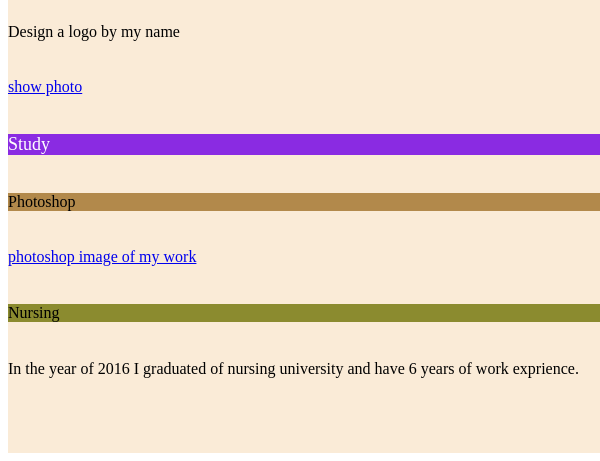
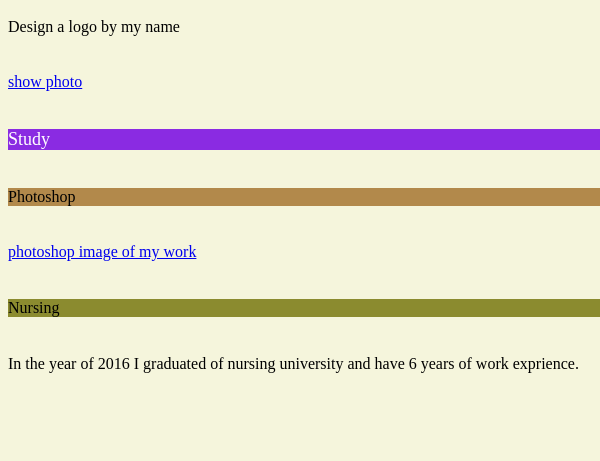
Before and after one commit to ju-nmd2022/wuid-portfolio-fatemenoch, a plain HTML site: page responsive.html in a window 600 px wide. Shown: the part 378-839 px from the top of the page. Drawn offline with Linux system fonts and the light colour scheme.

Commit message:
responsive

```diff
--- a/css/flexbox.css
+++ b/css/flexbox.css
@@ -1,7 +1,6 @@
-.container{
+.grid_container{
     display: flex;
     width: 100vw;
-    background-color: antiquewhite;
  justify-content: space-between;
 flex-direction: column;
 height: 100vh;
--- a/css/grid.css
+++ b/css/grid.css
@@ -1,4 +1,4 @@
-.container{
+.grid_container{
     display: grid;
     grid-template-columns: 1fr 4fr 1fr;
     grid-template-rows: 2rem 1fr 2rem;
--- a/css/media.css
+++ b/css/media.css
@@ -1,18 +1,21 @@
+@media only screen and (max-width: 1200px) {
+    .container {
+      row-gap: 3em;
+      grid-template-columns: repeat(3, 1fr);
+      background-color: blueviolet;
+    }
+  }
 
+  @media only screen and (max-width: 1024px) {
+    .container {
+      grid-template-columns: repeat(2, 1fr);
+      background-color: brown;
+    }
+  }
 
-.branding{
-    columns: 2
-}
-
-@media only screen and (min-width: 600px) and (max_width: 1200px){
+  @media only screen and (max-width: 760px) {
     .container {
-        background-color: rgb(148, 236, 16);
+      grid-template-columns: repeat(1, 1fr);
+      background-color: beige;
     }
-}
-}
-
-@media only screen and (max-width: 600px) {
-    .container {
-        background-color: aqua;
-    }
-}
+  }
--- a/responsive.html
+++ b/responsive.html
@@ -5,16 +5,16 @@
     <meta http-equiv="X-UA-Compatible" content="IE=edge">
     <meta name="viewport" content="width=device-width, initial-scale=1.0">
     <title>Document</title>
-    <link rel="stylesheet" href="css/style_global.css">
+
     <link rel="stylesheet" href="css/grid.css">
     <link rel="stylesheet" href="css/media.css">
     <link rel="stylesheet" href="css/flexbox.css">
     <title>my works</title>
 </head>
-<body class="body-responsive">
+<body class="container">
     <header><nav>My works</nav></header>
 
-    <main class="container">
+    <main class="grid_container">
 
   <div class="Branding">Branding</div>
   <section>last semester we desing a visual identity for candle company and design a logo<br>
```
